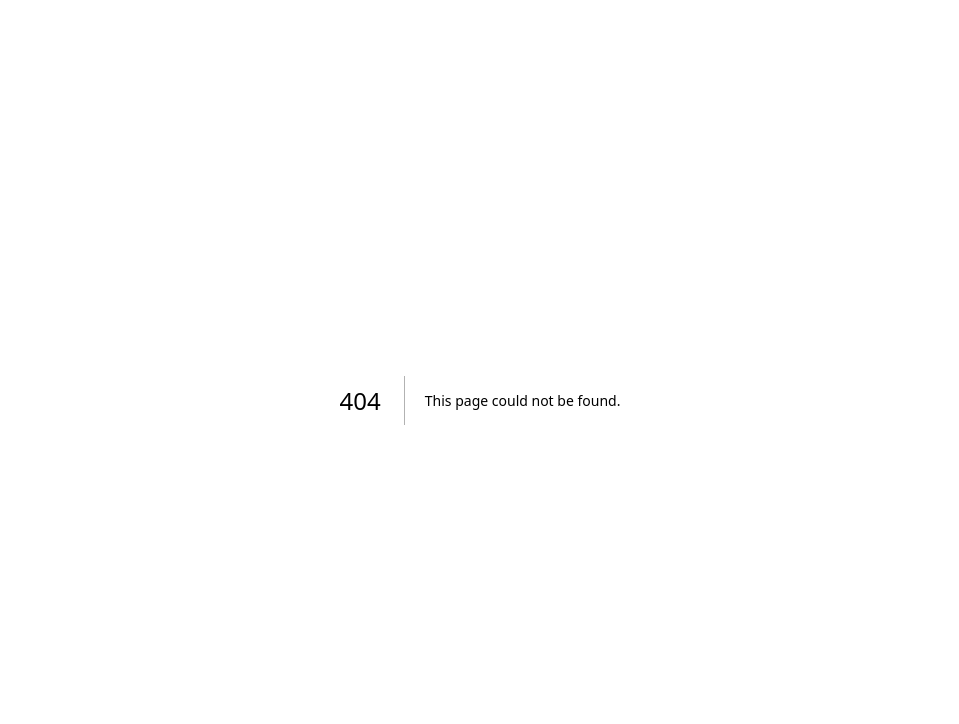
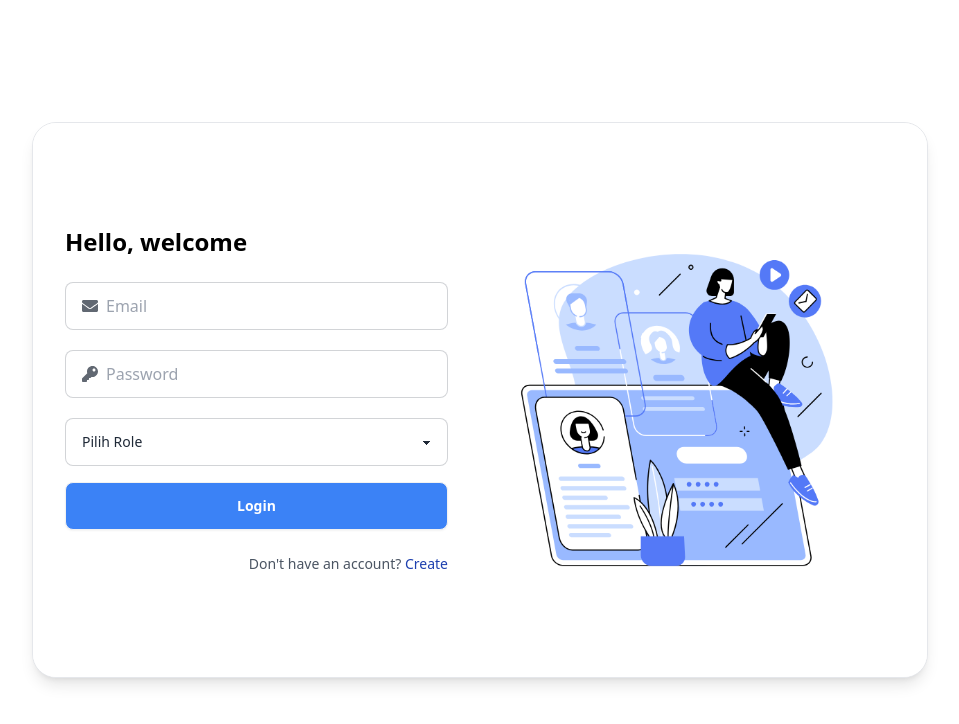
Before and after one commit to Teknologi-Open-Source-Kelas-C/Frontend-Engineer, a Next.js app: page /login in a window 1280 px wide. Before the commit this address had no page. Shown: the top 724 px of the page, without its empty margins (160-1119 px from the left). Built offline with nearby package versions, Linux system fonts and the light colour scheme.

Commit message:
addlogregispage

```diff
--- /dev/null
+++ b/src/app/(authentication)/login/page.jsx
@@ -0,0 +1,82 @@
+'use client'
+
+import { useRouter } from 'next/navigation'
+import Swal from 'sweetalert2'
+import React, { useState } from 'react'
+import { login } from '../../services/authServices'
+import { getRole } from '../../utils/authHelper'
+import { FaEnvelope, FaKey } from "react-icons/fa";
+
+const loginPage = () => {
+  const router = useRouter();
+  const [email, setEmail] = useState('');
+  const [password, setPassword] = useState('');
+  const [roleUser, setRoleUser] = useState('');
+
+  const handleLogin = async (e) => {
+    e.preventDefault();
+    try {
+      const data = await login(email, password, roleUser);
+      document.cookie = `token=${data.token}; path=/;`;
+      document.cookie = `username = ${data.user.nama}; path=/;`;
+      document.cookie = `userRole = ${data.user.role}; path=/;`;
+
+
+      const role = getRole();
+      if (role === 'admin') {
+        router.push('/admin');
+      } else {
+        router.push('/dashboard')
+      }
+      Swal.fire('Success', 'Login successful', 'success');
+    } catch (error) {
+      Swal.fire('Error', error.message, 'error');
+    }
+  }
+  return (
+    <div className='flex flex-col justify-center items-center min-h-screen bg-white px-4 md:px-8'>
+      <div className="flex flex-col md:flex-row bg-white rounded-3xl border shadow-lg overflow-hidden max-w-4xl w-full md:h-[556px]">
+        <div className="flex flex-col justify-center p-8 w-full md:w-1/2 space-y-6 bg-white">
+          <h2 className="text-2xl font-bold text-black">Hello, welcome</h2>
+          <form onSubmit={handleLogin} className='flex flex-col'>
+            <div className='mb-5'>
+              <label className="input input-bordered flex items-center gap-2">
+                <FaEnvelope className='h-4 w-4 opacity-70' />
+                <input type="email" className="grow" placeholder="Email" value={email} onChange={(e) => setEmail(e.target.value)} required/>
+              </label>
+            </div>
+            <div className='mb-5'>
+              <label className="input input-bordered flex items-center gap-2">
+                <FaKey className='h-4 w-4 opacity-70' />
+                <input type="password" className="grow" placeholder="Password" value={password} onChange={(e) => setPassword(e.target.value)} required />
+              </label>
+            </div>
+
+            {/* dropdown */}
+            <div className='w-full mb-4'>
+              <select className="select select-bordered w-full" value={roleUser} onChange={(e) => setRoleUser(e.target.value)} required>
+                <option value="" disabled >Pilih Role</option>
+                <option value="admin">Admin</option>
+                <option value="dosen">Dosen</option>
+                <option value="mahasiswa">Mahasiswa</option>
+              </select>
+            </div>
+            <button className="btn bg-blue-500 hover:bg-blue-600 text-white w-full">Login</button>
+          </form>
+
+
+          <div className="flex justify-between mt-4 text-gray-600 text-sm">
+            <a href="#" className="text-blue-800 hover:underline"></a>
+            <p>Don't have an account? <span onClick={() => router.push('/register')} className="text-blue-800 hover:underline cursor-pointer">Create</span></p>
+          </div>
+        </div>
+
+        <div className="w-full md:w-1/2 bg-blue-200 bg-opacity-40">
+          <img src="./images/login.png" alt="Image" className="w-full h-full object-cover" />
+        </div>
+      </div>
+    </div>
+  )
+}
+
+export default loginPage
--- /dev/null
+++ b/src/app/(authentication)/register/page.jsx
@@ -0,0 +1,82 @@
+'use client'
+
+import { useRouter } from 'next/navigation'
+import Swal from 'sweetalert2'
+import React, { useState } from 'react'
+import { login } from '../../services/authServices'
+import { getRole } from '../../utils/authHelper'
+import { FaEnvelope, FaKey } from "react-icons/fa";
+
+const loginPage = () => {
+  const router = useRouter();
+  const [email, setEmail] = useState('');
+  const [password, setPassword] = useState('');
+  const [roleUser, setRoleUser] = useState('');
+
+  const handleLogin = async (e) => {
+    e.preventDefault();
+    try {
+      const data = await login(email, password, roleUser);
+      document.cookie = `token=${data.token}; path=/;`;
+      document.cookie = `username = ${data.user.nama}; path=/;`;
+      document.cookie = `userRole = ${data.user.role}; path=/;`;
+
+
+      const role = getRole();
+      if (role === 'admin') {
+        router.push('/admin');
+      } else {
+        router.push('/dashboard')
+      }
+      Swal.fire('Success', 'Login successful', 'success');
+    } catch (error) {
+      Swal.fire('Error', error.message, 'error');
+    }
+  }
+  return (
+    <div className='flex flex-col justify-center items-center min-h-screen bg-white px-4 md:px-8'>
+      <div className="flex flex-col md:flex-row bg-white rounded-3xl border shadow-lg overflow-hidden max-w-4xl w-full md:h-[556px]">
+        <div className="flex flex-col justify-center p-8 w-full md:w-1/2 space-y-6 bg-white">
+          <h2 className="text-2xl font-bold text-black">Hello, welcome</h2>
+          <form onSubmit={handleLogin} className='flex flex-col'>
+            <div className='mb-5'>
+              <label className="input input-bordered flex items-center gap-2">
+                <FaEnvelope className='h-4 w-4 opacity-70' />
+                <input type="email" className="grow" placeholder="Email" value={email} onChange={(e) => setEmail(e.target.value)} required/>
+              </label>
+            </div>
+            <div className='mb-5'>
+              <label className="input input-bordered flex items-center gap-2">
+                <FaKey className='h-4 w-4 opacity-70' />
+                <input type="password" className="grow" placeholder="Password" value={password} onChange={(e) => setPassword(e.target.value)} required />
+              </label>
+            </div>
+
+            {/* dropdown */}
+            <div className='w-full mb-4'>
+              <select className="select select-bordered w-full" value={roleUser} onChange={(e) => setRoleUser(e.target.value)} required>
+                <option value="" disabled >Pilih Role</option>
+                <option value="admin">Admin</option>
+                <option value="dosen">Dosen</option>
+                <option value="mahasiswa">Mahasiswa</option>
+              </select>
+            </div>
+            <button className="btn bg-blue-500 hover:bg-blue-600 text-white w-full">Login</button>
+          </form>
+
+
+          <div className="flex justify-between mt-4 text-gray-600 text-sm">
+            <a href="#" className="text-blue-800 hover:underline"></a>
+            <p>Don't have an account? <span onClick={() => router.push('/register')} className="text-blue-800 hover:underline cursor-pointer">Create</span></p>
+          </div>
+        </div>
+
+        <div className="w-full md:w-1/2 bg-blue-200 bg-opacity-40">
+          <img src="./images/login.png" alt="Image" className="w-full h-full object-cover" />
+        </div>
+      </div>
+    </div>
+  )
+}
+
+export default loginPage
```
Also changed, not shown: src/app/loginpage.jsx (added).
